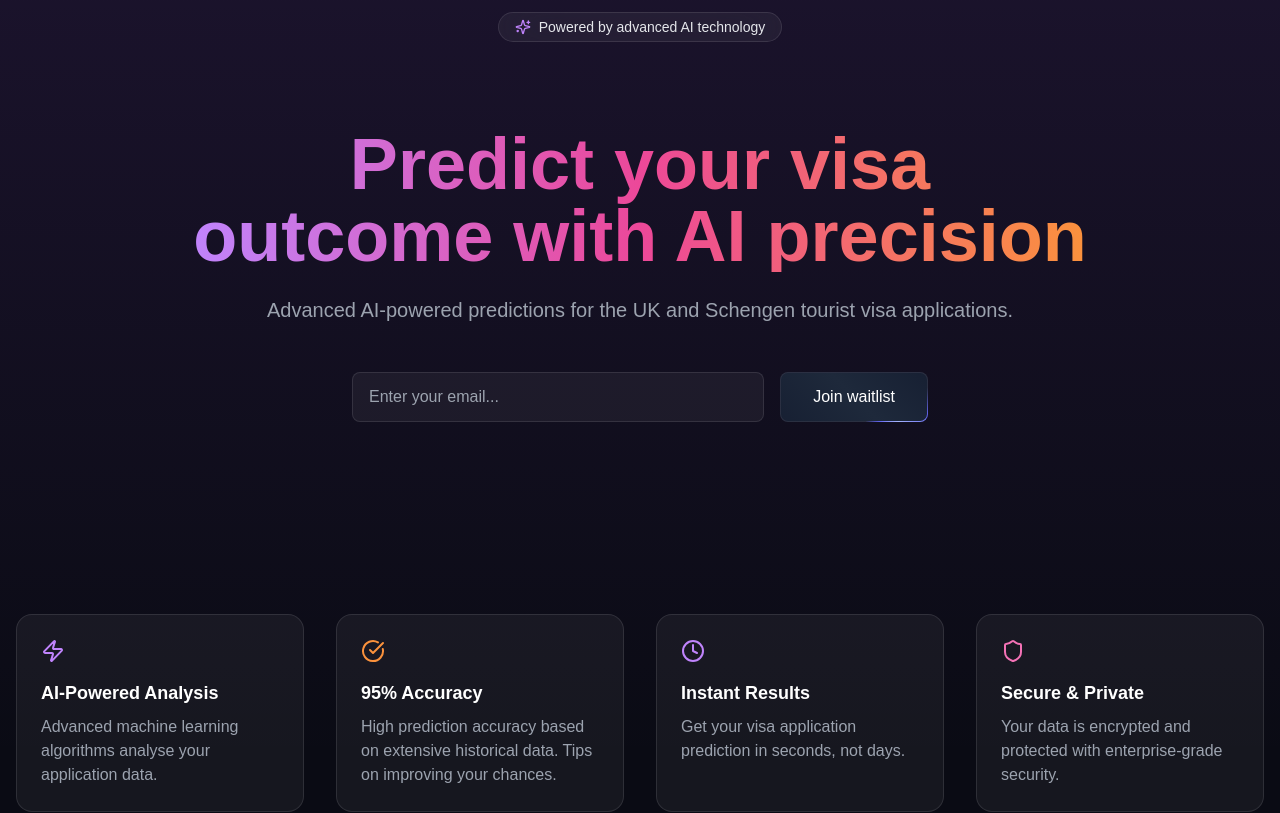
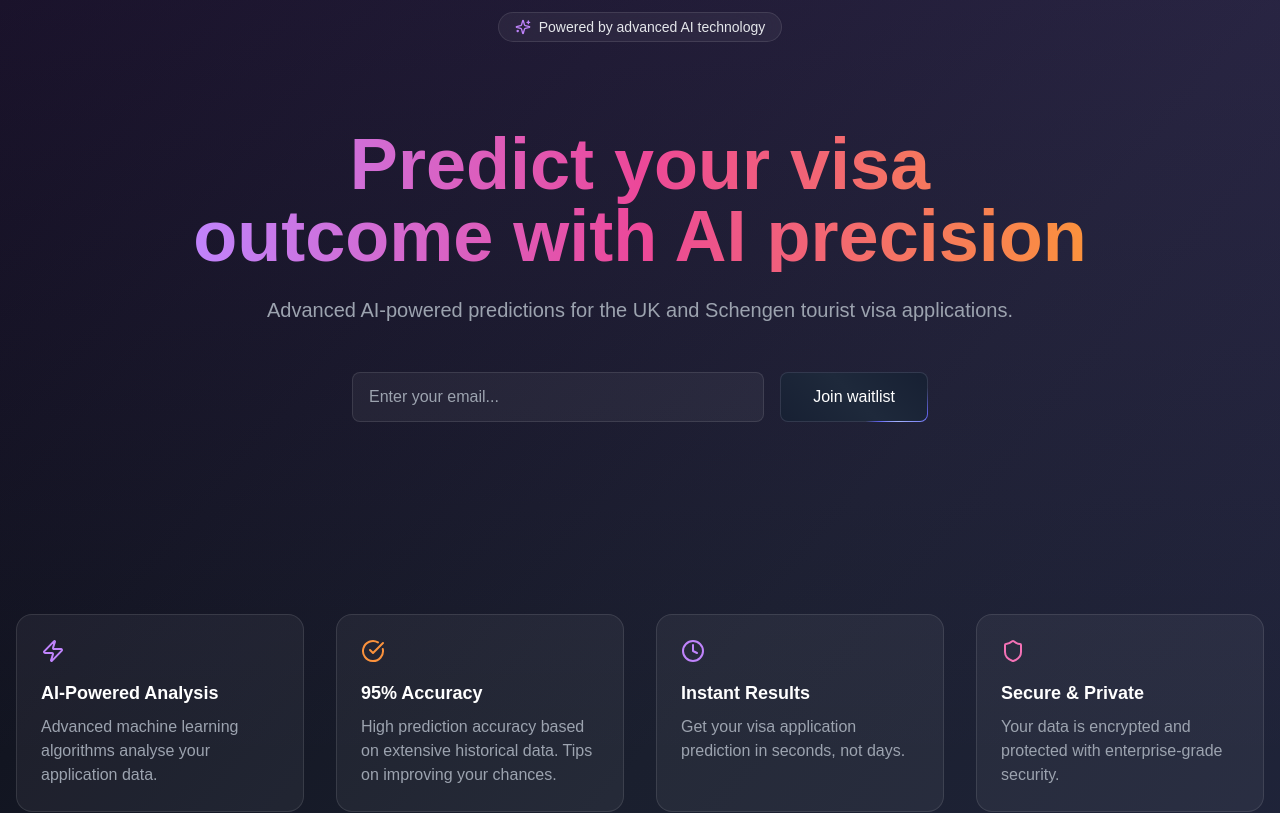
Before and after one commit to msert29/noborders, a Next.js app: page /landing in a window 1280 px wide. Shown: the top 813 px of the page. Built offline with nearby package versions, Linux system fonts and the light colour scheme.

Commit message:
gradient changes

```diff
--- a/app/landing/page.tsx
+++ b/app/landing/page.tsx
@@ -6,7 +6,7 @@
 
 export default function Home() {
   return (
-    <div className="min-h-screen bg-[#0A0B14] text-white">
+    <div className="min-h-screen bg-gradient-to-br from-[#0A0B14] via-[#1A1F2E] to-[#232742] text-white">
       <div className="relative">
         <div className="absolute inset-0 bg-gradient-to-b from-purple-500/10 via-transparent to-transparent pointer-events-none" />
         <Header />
```
